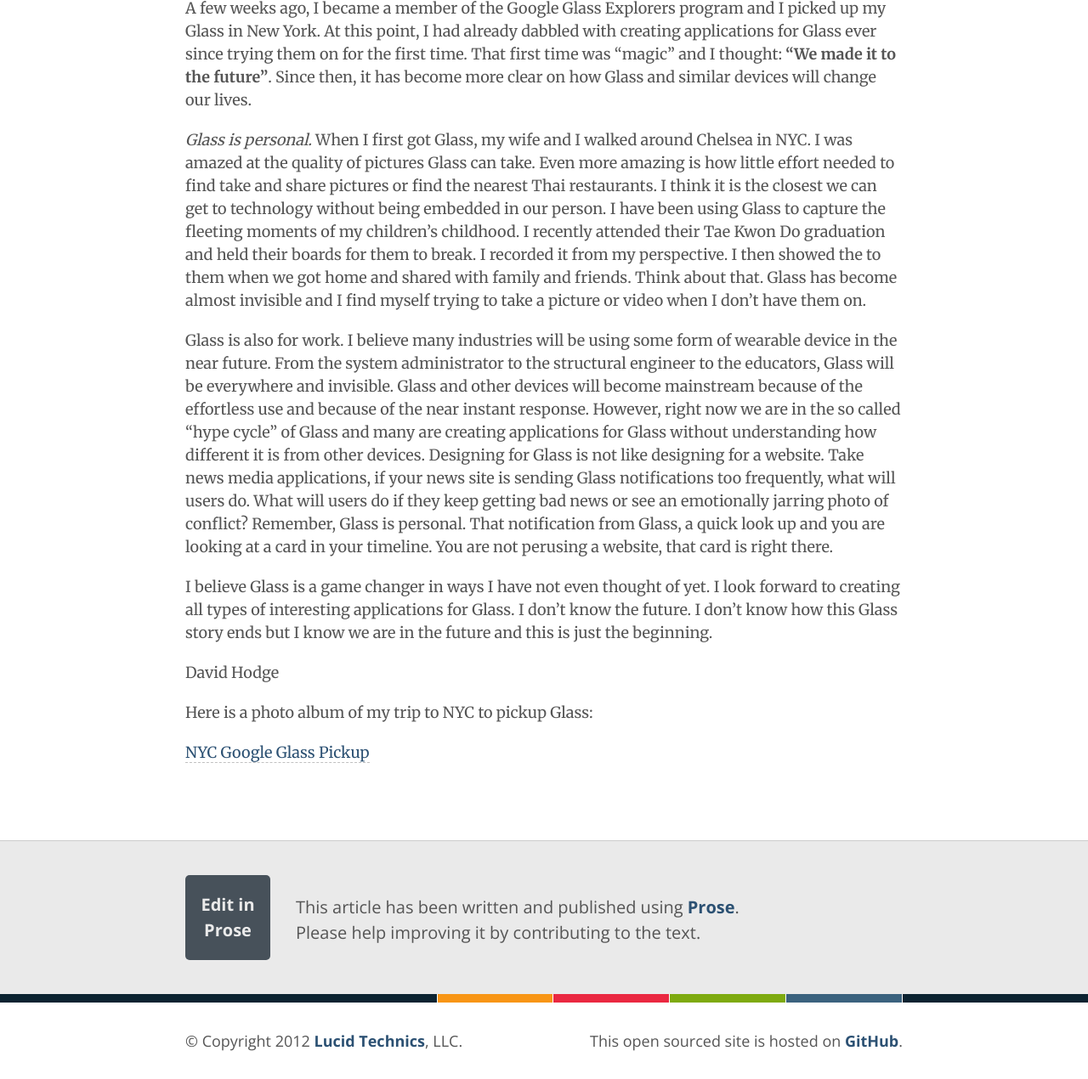
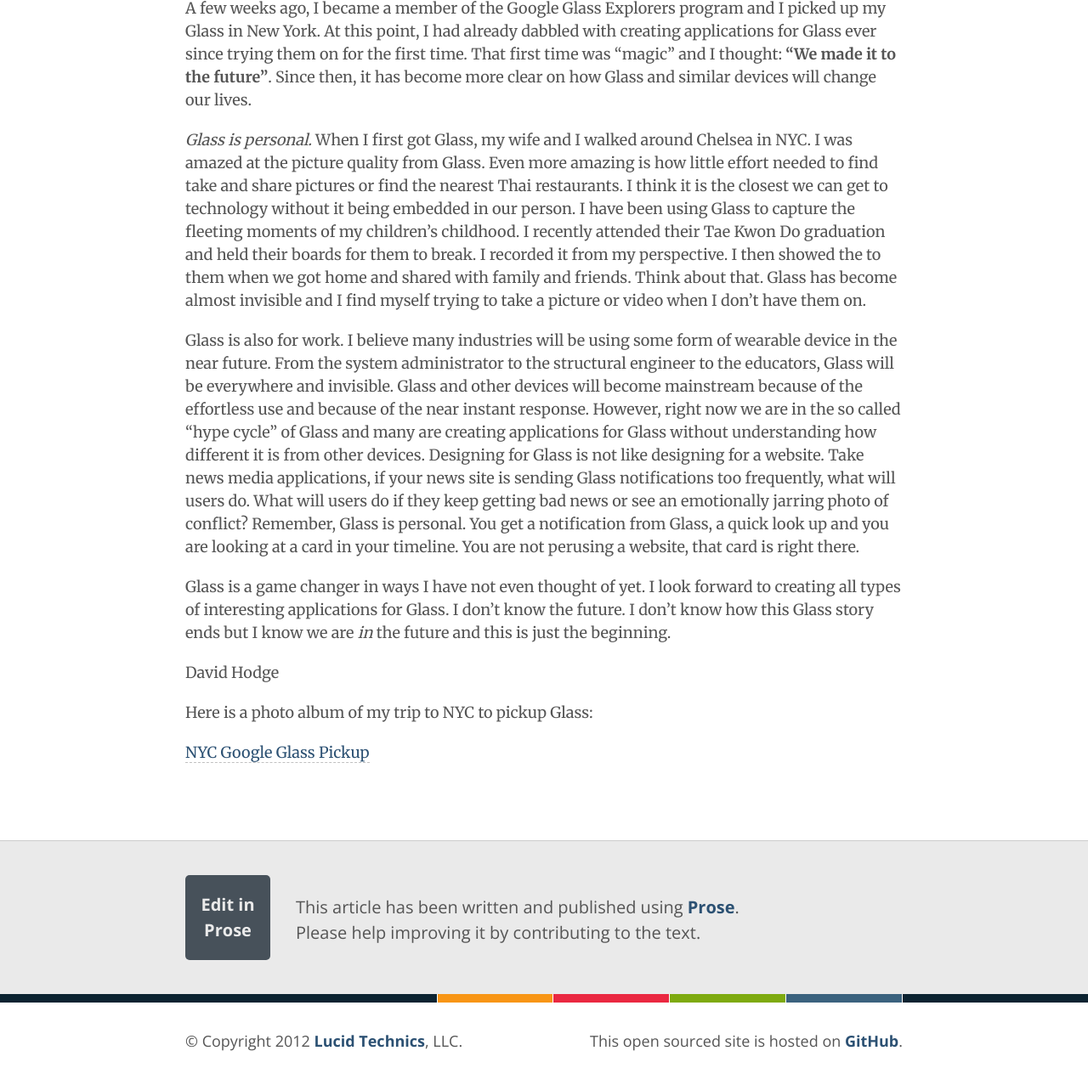
Before and after one commit to LucidTechnics/lucidtechnics.github.com, a Jekyll site: the page built from _posts/articles/2013-08-14-becoming-lucid-with-glass.md, in a window 1280 px wide and 1400 px high, scrolled down 837 px, cut to the strip 130-1400 px from the top of the window. Shown: the whole strip at 85% size. Built offline with Jekyll 4.4.1, drawn with Linux system fonts in a browser that asks for light colours; nearby versions of some CDN libraries; comment, search, counter and statistics services are not loaded.

Commit message:
Updated 2013-08-14-becoming-lucid-with-glass.md

```diff
--- a/_posts/articles/2013-08-14-becoming-lucid-with-glass.md
+++ b/_posts/articles/2013-08-14-becoming-lucid-with-glass.md
@@ -15,11 +15,11 @@
 
 A few weeks ago, I became a member of the Google Glass Explorers program and I picked up my Glass in New York.  At this point, I had already dabbled with creating applications for Glass ever since trying them on for the first time.  That first time was "magic" and I thought: **"We made it to the future"**.  Since then, it has become more clear on how Glass and similar devices will change our lives.
 
-_Glass is personal._  When I first got Glass, my wife and I walked around Chelsea in NYC.  I was amazed at the quality of pictures Glass can take. Even more amazing is how little effort needed to find take and share pictures or find the nearest Thai restaurants. I think it is the closest we can get to technology without being embedded in our person.  I have been using Glass to capture the fleeting moments of my children's childhood. I recently attended their Tae Kwon Do graduation and held their boards for them to break.  I recorded it from my perspective.  I then showed the to them when we got home and shared with family and friends. Think about that.  Glass has become almost invisible and I find myself trying to take a picture or video when I don't have them on.
+_Glass is personal._  When I first got Glass, my wife and I walked around Chelsea in NYC.  I was amazed at the picture quality from Glass. Even more amazing is how little effort needed to find take and share pictures or find the nearest Thai restaurants. I think it is the closest we can get to technology without it being embedded in our person.  I have been using Glass to capture the fleeting moments of my children's childhood. I recently attended their Tae Kwon Do graduation and held their boards for them to break.  I recorded it from my perspective.  I then showed the to them when we got home and shared with family and friends. Think about that.  Glass has become almost invisible and I find myself trying to take a picture or video when I don't have them on.
 
-Glass is also for work.  I believe many industries will be using some form of wearable device in the near future.  From the system administrator to the structural engineer to the educators, Glass will be everywhere and invisible. Glass and other devices will become mainstream because of the effortless use and because of the near  instant response.  However, right now we are in the so called "hype cycle" of Glass and many are creating applications for Glass without understanding how different it is from other devices.  Designing for Glass is not like designing for a website.  Take news media applications, if your news site is sending Glass notifications too frequently, what will users do.  What will users do if they keep getting bad news or see an emotionally jarring photo of conflict?  Remember, Glass is personal. That notification from Glass, a quick look up and you are looking at a card in your timeline.  You are not perusing a website, that card is right there.
+Glass is also for work.  I believe many industries will be using some form of wearable device in the near future.  From the system administrator to the structural engineer to the educators, Glass will be everywhere and invisible. Glass and other devices will become mainstream because of the effortless use and because of the near  instant response.  However, right now we are in the so called "hype cycle" of Glass and many are creating applications for Glass without understanding how different it is from other devices.  Designing for Glass is not like designing for a website.  Take news media applications, if your news site is sending Glass notifications too frequently, what will users do.  What will users do if they keep getting bad news or see an emotionally jarring photo of conflict?  Remember, Glass is personal. You get a  notification from Glass, a quick look up and you are looking at a card in your timeline.  You are not perusing a website, that card is right there.
 
-I believe Glass is a game changer in ways I have not even thought of yet.  I look forward to creating all types of interesting applications for Glass.  I don't know the future.  I don't know how this Glass story ends but I know we are in the future and this is just the beginning.
+Glass is a game changer in ways I have not even thought of yet.  I look forward to creating all types of interesting applications for Glass.  I don't know the future.  I don't know how this Glass story ends but I know we are _in_ the future and this is just the beginning.
 
 David Hodge
 
```
